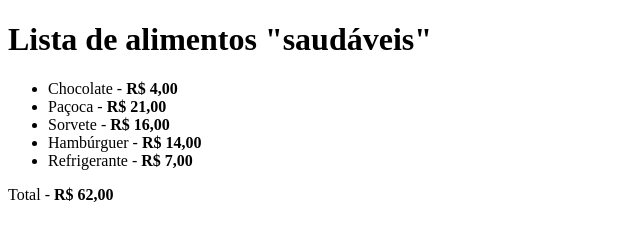
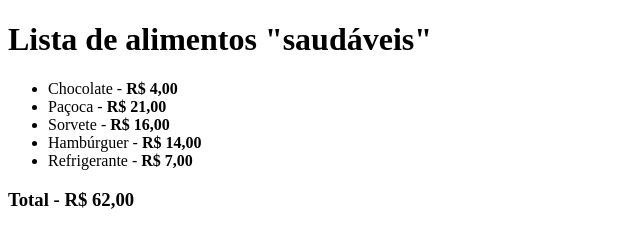
Before and after one commit to Regis-Castro/desafios-html-css-basico, a plain HTML site: page desafio-1/index.html in a window 1280 px wide. Shown: the whole page, without its empty margins (0-640 px from the left). Drawn offline with Linux system fonts and the light colour scheme.

Commit message:
h3 no total

```diff
--- a/desafio-1/index.html
+++ b/desafio-1/index.html
@@ -17,7 +17,7 @@
     <li>Refrigerante - <b>R$ 7,00</b></li>
   </ul>
 
- <p>Total - <b>R$ 62,00</b></p>
+ <h3>Total - <b>R$ 62,00</b></h3>
 
 </body>
 </html>
```
